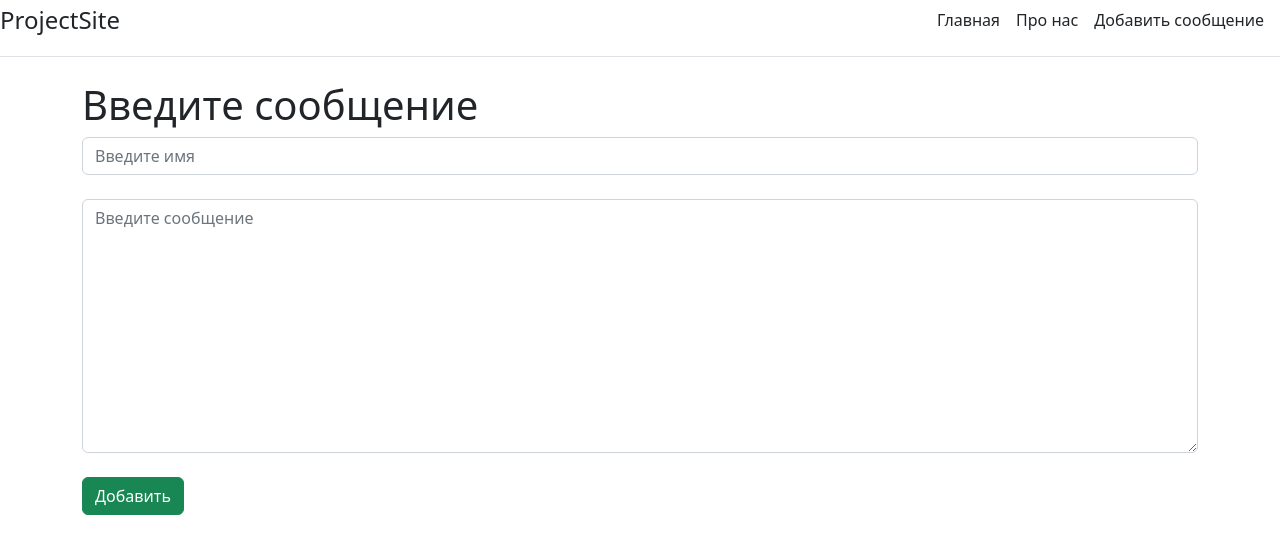
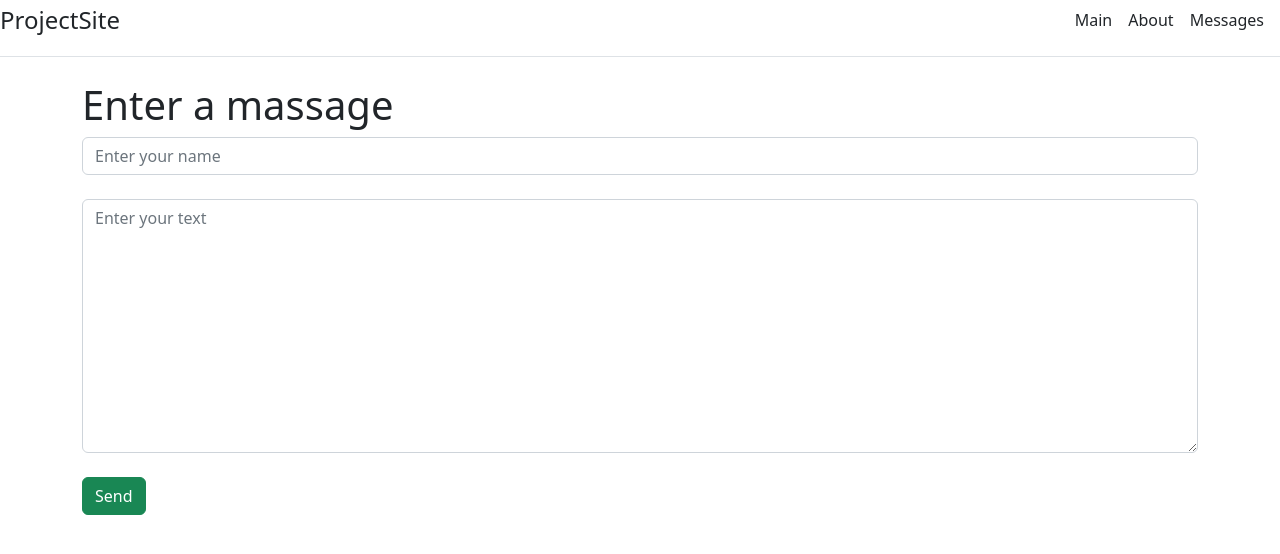
Before and after one commit to IQB696/PythonProject, a Django app: page /create in a window 1280 px wide. Shown: the top 554 px of the page. Run offline with Django 4.2, Linux system fonts and the light colour scheme.

Commit message:
Fix language

```diff
--- a/src/msgr/admin.py
+++ b/src/msgr/admin.py
@@ -1,4 +1,4 @@
 from django.contrib import admin
-from .models import Task
+from .models import Sms
 
-admin.site.register(Task)
+admin.site.register(Sms)
--- a/src/msgr/forms.py
+++ b/src/msgr/forms.py
@@ -1,18 +1,18 @@
-from .models import Task
+from .models import Sms
 from django.forms import ModelForm, TextInput, Textarea
 
 
-class TaskForm(ModelForm):
+class SmsForm(ModelForm):
     class Meta:
-        model = Task
-        fields = ["title", "task"]
+        model = Sms
+        fields = ["title", "sms"]
         widgets = {
             "title": TextInput(attrs={
                 'class': 'form-control',
-                'placeholder': 'Введите имя'
+                'placeholder': 'Enter your name'
             }),
-            "task": Textarea(attrs={
+            "sms": Textarea(attrs={
                 'class': 'form-control',
-                'placeholder': 'Введите сообщение'
+                'placeholder': 'Enter your text'
             }),
         }
--- a/src/msgr/models.py
+++ b/src/msgr/models.py
@@ -1,13 +1,13 @@
 from django.db import models
 
 
-class Task(models.Model):
+class Sms(models.Model):
     title = models.CharField('Name: ', max_length=50)
-    task = models.TextField('Option: ')
+    sms = models.TextField('Option: ')
 
     def __str__(self):
         return self.title
 
-    class Meta:
-        verbose_name = 'Задача'
-        verbose_name_plural = 'Задачи'
+    # class Meta:
+    #     verbose_name = 'Задача'
+    #     verbose_name_plural = 'Задачи'
--- a/src/msgr/templates/msgr/about.html
+++ b/src/msgr/templates/msgr/about.html
@@ -1,9 +1,9 @@
 {% extends 'msgr/base.html' %}
 
 {% block title %}
-Про компанию
+About company
 {% endblock %}
 
 {% block content %}
-    <h1>Станица про НАС</h1>
+    <h1>About us</h1>
 {% endblock %}
--- a/src/msgr/templates/msgr/base.html
+++ b/src/msgr/templates/msgr/base.html
@@ -15,9 +15,9 @@
       </a>
 
       <nav class="d-inline-flex mt-2 mt-md-0 ms-md-auto">
-        <a class="me-3 py-2 text-dark text-decoration-none" href="{% url 'home' %}">Главная</a>
-        <a class="me-3 py-2 text-dark text-decoration-none" href="{% url 'about' %}">Про нас</a>
-        <a class="me-3 py-2 text-dark text-decoration-none" href="{% url 'create' %}">Добавить сообщение</a>
+        <a class="me-3 py-2 text-dark text-decoration-none" href="{% url 'home' %}">Main</a>
+        <a class="me-3 py-2 text-dark text-decoration-none" href="{% url 'about' %}">About</a>
+        <a class="me-3 py-2 text-dark text-decoration-none" href="{% url 'create' %}">Messages</a>
       </nav>
     </div>
     <div class="container">
--- a/src/msgr/templates/msgr/create.html
+++ b/src/msgr/templates/msgr/create.html
@@ -1,16 +1,16 @@
 {% extends 'msgr/base.html' %}
 
 {% block title %}
-Введите сообщение
+Enter a message
 {% endblock %}
 
 {% block content %}
-    <h1>Введите сообщение</h1>
+    <h1>Enter a massage</h1>
     <form method="post">
         {% csrf_token %}
         {{ form.title }}</br>
-        {{ form.task }}</br>
-        <button type="submit" class="btn btn-success">Добавить</button>
+        {{ form.sms }}</br>
+        <button type="submit" class="btn btn-success">Send</button>
         <span>{{ error }}</span>
     </form>
 {% endblock %}
--- a/src/msgr/templates/msgr/index.html
+++ b/src/msgr/templates/msgr/index.html
@@ -5,12 +5,12 @@
 {% endblock %}
 
 {% block content %}
-    <h1>Главная страница</h1>
+    <h1>Main page</h1>
     {% if tasks %}
         {% for el in tasks %}
             <div class="alert alert-warning mt-2">
                 <h3>{{ el.title }}</h3>
-                <p>{{ el.task }}</p>
+                <p>{{ el.sms }}</p>
             </div>
         {% endfor %}
     {% else %}
--- a/src/msgr/views.py
+++ b/src/msgr/views.py
@@ -1,11 +1,11 @@
 from django.shortcuts import render, redirect
-from .models import Task
-from .forms import TaskForm
+from .models import Sms
+from .forms import SmsForm
 
 
 def index(request):
-    tasks = Task.objects.order_by('id')[:5]
-    return render(request, 'msgr/index.html', {'title': 'Главная страница', 'tasks': tasks})
+    smska = Sms.objects.order_by('id')[:5]
+    return render(request, 'msgr/index.html', {'title': 'Main page', 'tasks': smska})
 
 
 def about(request):
@@ -15,14 +15,15 @@ def about(request):
 def create(request):
     error = ''
     if request.method == 'POST':
-        form = TaskForm(request.POST)
+        form = SmsForm(request.POST)
         if form.is_valid():
             form.save()
             return redirect('home')
+            error ='Error send'
         else:
-            error ='Сообщение не отправилось'
+            error ='Error send'
 
-    form = TaskForm()
+    form = SmsForm()
     context = {
         'form': form
     }
--- a/src/src/settings.py
+++ b/src/src/settings.py
@@ -77,7 +77,7 @@ WSGI_APPLICATION = 'src.wsgi.application'
 DATABASES = {
     'default': {
         'ENGINE': 'django.db.backends.mysql',
-        'NAME': 'djangobase',
+        'NAME': 'djgdatabase',
         'USER': 'admindb',
         'PASSWORD': '12345',
         'HOST': 'localhost',
```
Also changed, not shown: src/db.sqlite3 (deleted).
